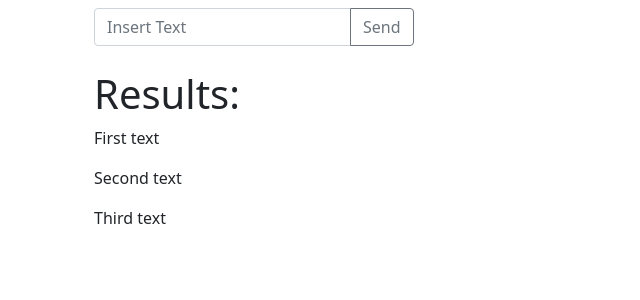
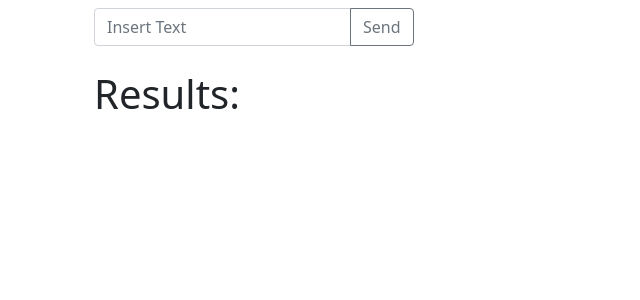
Before and after one commit to luisalfredosv/toolfront-test, a React (Create React App) app: page / in a window 1280 px wide. Shown: the top 300 px of the page, without its empty margins (0-640 px from the left). Built offline with nearby package versions, Linux system fonts and the light colour scheme.

Commit message:
[udpate] Get responses from state

```diff
--- a/src/components/View.jsx
+++ b/src/components/View.jsx
@@ -1,26 +1,19 @@
 import React from "react";
-import { Container } from "react-bootstrap";
+import { useSelector } from "react-redux";
+import { Container, ListGroup } from "react-bootstrap";
+
 export const View = () => {
-	const data = [
-		{
-			text: "First text",
-		},
-		{
-			text: "Second text",
-		},
-		{
-			text: "Third text",
-		},
-	];
+	const { responses } = useSelector((store) => store.responses);
 
 	return (
 		<>
 			<Container>
 				<h1>Results:</h1>
-
-				{data.map(({ text }) => (
-					<p>{text}</p>
-				))}
+				<ListGroup>
+					{responses.map(({ text, palindrome }, i) => (
+						<ListGroup.Item key={i}>{text}</ListGroup.Item>
+					))}
+				</ListGroup>
 			</Container>
 		</>
 	);
```
